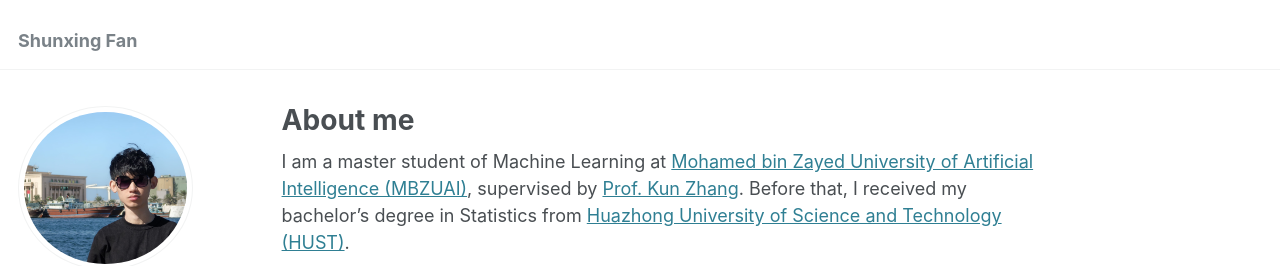
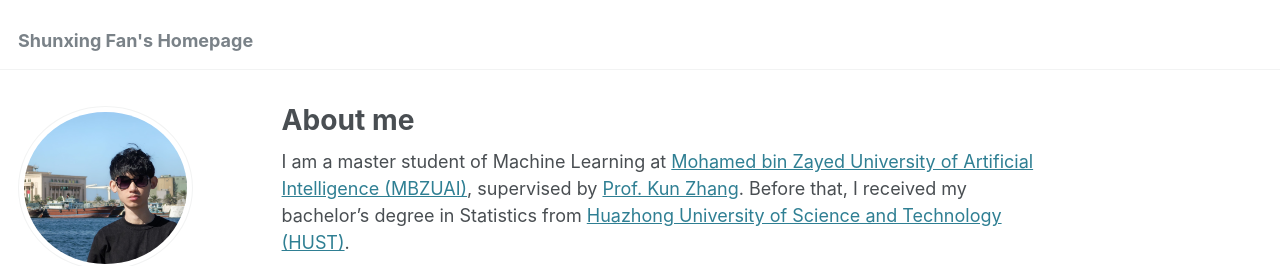
Before and after one commit to Shunxing-Fan/Shunxing-Fan.github.io, a Jekyll site: the page built from _pages/about.md, in a window 1280 px wide. Shown: the top 266 px of the page. Built offline with Jekyll 4.4.1, drawn with Linux system fonts in a browser that asks for light colours; some web fonts are replaced; part of the change alters nothing that is shown.

```diff
--- a/_config.yml
+++ b/_config.yml
@@ -5,7 +5,7 @@
 
 # Site Settings
 locale                   : "UAE"
-title                    : "Shunxing Fan"
+title                    : "Shunxing Fan's Homepage"
 title_separator          : "-"
 name                     : &name "Shunxing Fan"
 description              : &description "Research Assistant at MBZUAI, passionate about causality and AI for healthcare."
--- a/_includes/head.html
+++ b/_includes/head.html
@@ -12,6 +12,16 @@
 <meta name="MobileOptimized" content="320">
 <meta name="viewport" content="width=device-width, initial-scale=1.0">
 
+<!-- Google Analytics tracking code -->
+<script async src="https://www.googletagmanager.com/gtag/js?id=G-5P2EPNXYZ8"></script>
+<script>
+  window.dataLayer = window.dataLayer || [];
+  function gtag(){dataLayer.push(arguments);}
+  gtag('js', new Date());
+
+  gtag('config', 'G-5P2EPNXYZ8');
+</script>
+
 <script>
   document.documentElement.className = document.documentElement.className.replace(/\bno-js\b/g, '') + ' js ';
 </script>
```
